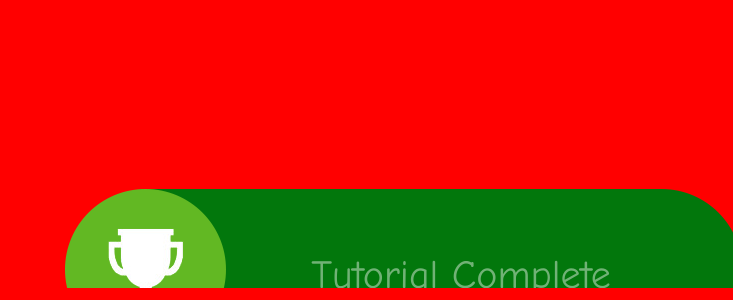
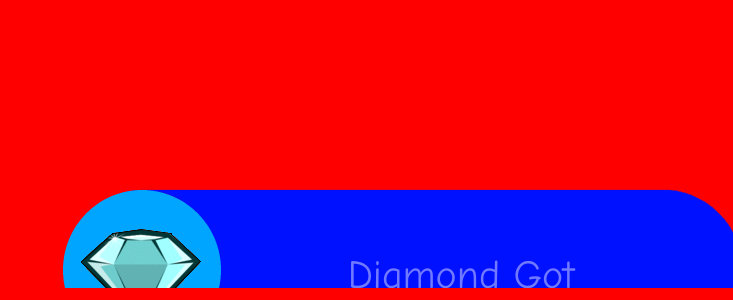
Before and after one commit to itcgames/RWM1819-Tutorial-A, a plain HTML site: page Tutorial/Game.html in a window 1280 px wide. Shown: the part 520-820 px from the top of the page, without its empty margins (547-1280 px from the left). Drawn offline with Linux system fonts and the light colour scheme.

Commit message:
Diamond Achievement done

```diff
--- /dev/null
+++ b/Tutorial/DiamondAchievement.js
@@ -0,0 +1,88 @@
+/**
+ * @author brendanhorlick1997@gmail.com (Brendan Horlick)
+ * date: 31/10/2018
+ */
+var index = 0;
+var imageX = 1100;
+var imageWidth = 164;
+var frameCount = 0;
+var opacity = 0;
+var aniCount = 0;
+var aniIndex = 0;
+class DiamondAchievement
+{
+  constructor(achievementText)
+  {
+    this.textString = achievementText;
+    this.img = new Image();   // Create new img element
+    this.img.id = "person";
+    this.loaded = false;
+    var that = this;
+    this.img.addEventListener('load', function() {
+      console.log('Image loaded: ' + this.toString);
+      that.loaded = true;
+
+    }, false);
+    this.img.src = 'diamondsheet.png'; // Set source path
+  }
+
+  render()
+  {
+
+  }
+  /**
+   * Draws an image after it is loaded.
+   * Draws a second image half the time.
+   */
+  drawImage() {
+    aniCount = aniCount + 1;
+    if(aniCount > 4)
+    {
+      aniCount = 0;
+      aniIndex = aniIndex + 1;
+    }
+    if(aniIndex == 6)
+    {
+      aniIndex = 0;
+    }
+    var ctx = document.getElementById("mycanvas").getContext("2d");
+    //var image = this.img;
+    if (this.loaded === true)
+    {
+      // draw the image
+
+      if(imageX > 600)
+      {
+        ctx.drawImage(this.img,42 + (168*aniIndex),202,imageWidth,162,imageX,700,imageWidth,162);
+        imageX = imageX - 20;
+      }
+      else
+      {
+        ctx.drawImage(this.img,42,537+(167*aniIndex),imageWidth,162,imageX,700,imageWidth,162);
+        if(imageWidth < 700)
+          {
+            imageWidth = imageWidth + 10;
+          }
+      }
+      if (imageWidth > 699)
+      {
+        ctx.font = "40px Comic Sans MS";
+        var colorString = "rgba(255,255,255,"+opacity+")";
+        ctx.fillStyle = colorString;
+        ctx.textAlign = "center";
+        ctx.fillText(this.textString, imageX + 400, 700 + 100);
+        if(opacity < 1)
+        {
+          opacity += 0.01;
+        }
+
+      }
+
+      //ctx.drawImage(this.img, 200, 0, 89, 143, 0, 0, 500, 200);
+      // context.drawImage(img,sx,sy,swidth,sheight,x,y,width,height)
+    }
+
+
+
+}
+}
--- a/Tutorial/Game.html
+++ b/Tutorial/Game.html
@@ -10,6 +10,7 @@
 	<script src="Main.js"></script>
 	<script src="Game.js"></script>
 	<script src="Achievement.js"></script>
+	<script src="DiamondAchievement.js"></script>
 </body>
 
 </html>
--- a/Tutorial/Game.js
+++ b/Tutorial/Game.js
@@ -10,6 +10,7 @@ class Game
   constructor()
   {
     this.achievement = new Achievement("Tutorial Complete");
+    this.diamondAchievement = new DiamondAchievement("Diamond Got");
   }
   init()
   {
@@ -23,7 +24,8 @@ class Game
   {
     var ctx = document.getElementById("mycanvas").getContext("2d");
     ctx.clearRect(0,0,1800,1800);
-    this.achievement.drawImage();
+    //this.achievement.drawImage();
+    this.diamondAchievement.drawImage();
   }
 
 }
```
Also changed, not shown: Tutorial/diamondsheet.png (added).
